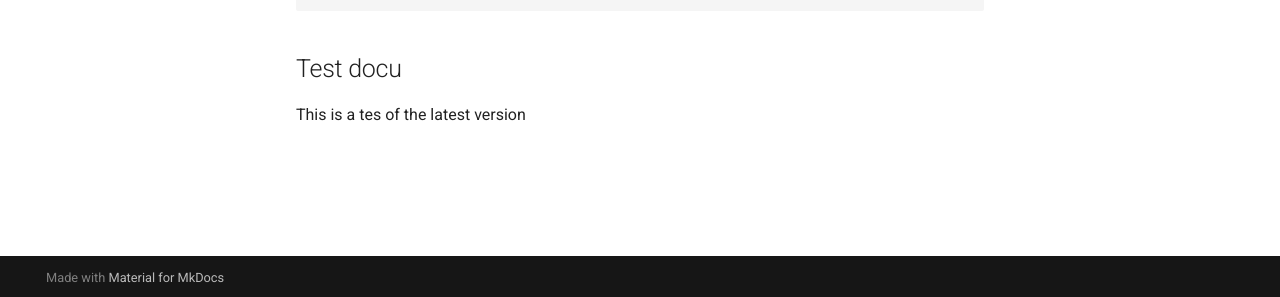
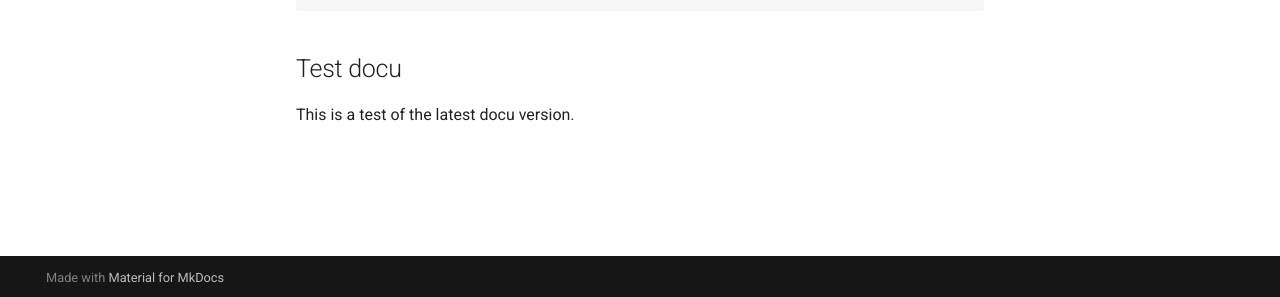
Before and after one commit to egrosdou01/mkdocs-versioning-example, an MkDocs documentation site: the page built from docs/index.md, in a window 1280 px wide. Shown: the part 600-897 px from the top of the page. Built offline with MkDocs 1.6.1 and Material for MkDocs 9.7.7, drawn with Linux system fonts in a browser that asks for light colours; the version menu is left out.

Commit message:
Update the docu for testing

```diff
--- a/docs/index.md
+++ b/docs/index.md
@@ -16,4 +16,4 @@ For full documentation visit [mkdocs.org](https://www.mkdocs.org).
         index.md  # The documentation homepage.
         ...       # Other markdown pages, images and other files.
 ## Test docu
-This is a tes of the latest version
+This is a test of the latest docu version.
```
Also changed, not shown: 1 other file.
